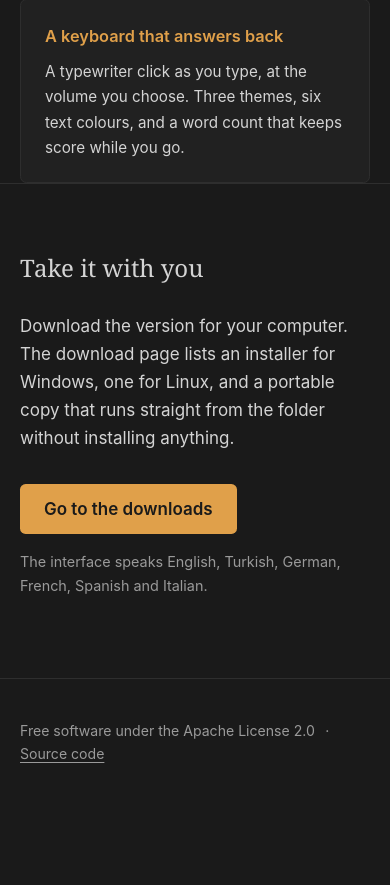
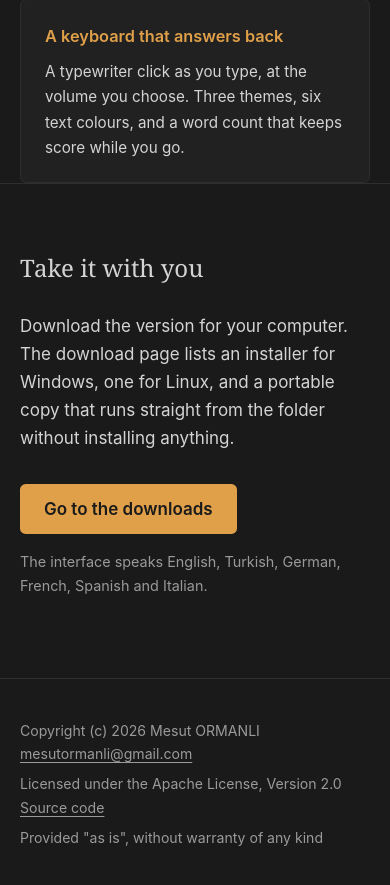
Before and after one commit to hyperpostulate/JTypeWriter, a plain HTML site: page site/index.html in a window 390 px wide. Shown: the part 1593-2478 px from the top of the page. Before the commit the page ends 2422 px from the top, so only its background shows below. Drawn offline with Linux system fonts and the light colour scheme; files whose address does not match are found by name.

Commit message:
feat(site): print the About card's legal block in the footer
The footer said "Free software under the Apache License 2.0" - a sentence
the application never uses, and one that had no copyright line, no contact
address and no warranty disclaimer. It now carries the four sentences the
About card prints, in its order: aboutCopyright, the author's address,
aboutLicense, aboutWarranty. The source-code link stays, and stays inside
the licence line, because that is the sentence whose subject it is.

The strings are the bundles' own - not a second copy of the wording - and
SitePageTest compares all three per language, so rewording the About card
without the page (or the reverse) fails instead of drifting. The address
is the About card's hard-coded hyperlink, so it is pinned by literal and
as a mailto: link, with the address visible as text so it can be copied.

Two layout points that only showed up on a phone: the old "·" separators
were inline spans, so when the address wrapped the separator stayed
orphaned at the end of the previous line; the footer's lines are now flex
rows with a column-gap, which cannot be left behind. And the mailto: is
the page's only non-GitHub link, which the third-party check now names
explicitly rather than weakening its rule.

Evidence:
- mvn -o clean test -> Tests run: 728, Failures: 0, Errors: 0, exit 0
  (727 before: one new test).
- Headless Chrome at 1280 px in EN, TR, DE and 420 px in EN, FR. Both
  layouts show the three legal lines in order, with "Source code" between
  the licence and warranty lines, and the address on its own line when the
  row wraps.
- The warranty text is written with &quot; in the attribute and the test
  decodes entities before comparing, so the visible string and the bundle
  are compared as the reader sees them.

```diff
--- a/site/index.html
+++ b/site/index.html
@@ -175,18 +175,41 @@
 </main>
 
 <footer class="shell">
-  <p>
-    <span data-en="Free software under the Apache License 2.0"
-          data-tr="Apache 2.0 lisansıyla özgür yazılım"
-          data-de="Freie Software unter der Apache-Lizenz 2.0"
-          data-fr="Logiciel libre sous licence Apache 2.0"
-          data-es="Software libre bajo la licencia Apache 2.0"
-          data-it="Software libero con licenza Apache 2.0">Free software under the Apache License 2.0</span>
-    <span class="dot">·</span>
+  <!-- The four sentences the About card prints, in its order: copyright, the
+       author's address, the licence the software is under, and the warranty
+       disclaimer. Kept word for word from the bundles so the page and the
+       application cannot describe the licensing differently, and pinned by
+       SitePageTest. The source-code link is the one addition, and it sits right
+       after the licence sentence because it is where that sentence points. -->
+  <p class="legal">
+    <span class="legal-copyright"
+          data-en="Copyright (c) 2026 Mesut ORMANLI"
+          data-tr="Telif hakkı (c) 2026 Mesut ORMANLI"
+          data-de="Copyright (c) 2026 Mesut ORMANLI"
+          data-fr="Copyright (c) 2026 Mesut ORMANLI"
+          data-es="Copyright (c) 2026 Mesut ORMANLI"
+          data-it="Copyright (c) 2026 Mesut ORMANLI">Copyright (c) 2026 Mesut ORMANLI</span>
+    <a href="mailto:mesutormanli@gmail.com">mesutormanli@gmail.com</a>
+  </p>
+  <p class="legal">
+    <span class="legal-license"
+          data-en="Licensed under the Apache License, Version 2.0"
+          data-tr="Apache Lisansı, Sürüm 2.0 ile lisanslanmıştır"
+          data-de="Lizenziert unter der Apache-Lizenz, Version 2.0"
+          data-fr="Sous licence Apache, version 2.0"
+          data-es="Licenciado bajo la Licencia Apache, versión 2.0"
+          data-it="Concesso in licenza con Apache License, versione 2.0">Licensed under the Apache License, Version 2.0</span>
     <a href="https://github.com/hyperpostulate/JTypeWriter"
        data-en="Source code" data-tr="Kaynak kodu" data-de="Quelltext"
        data-fr="Code source" data-es="Código fuente" data-it="Codice sorgente">Source code</a>
   </p>
+  <p class="legal legal-warranty"
+     data-en="Provided &quot;as is&quot;, without warranty of any kind"
+     data-tr="Hiçbir garanti verilmeksizin &quot;olduğu gibi&quot; sunulur"
+     data-de="Bereitgestellt „wie besehen“, ohne jegliche Gewährleistung"
+     data-fr="Fourni « en l'état », sans garantie d'aucune sorte"
+     data-es="Se ofrece &quot;tal cual&quot;, sin garantía de ningún tipo"
+     data-it="Fornito &quot;così com'è&quot;, senza alcuna garanzia">Provided "as is", without warranty of any kind</p>
   <noscript>
     <p class="hint">Türkçe tanıtım:
       <a href="https://github.com/hyperpostulate/JTypeWriter/blob/main/README-TR.md">README-TR</a></p>
--- a/site/style.css
+++ b/site/style.css
@@ -265,6 +265,24 @@ footer p {
     margin: 0;
 }
 
+/* The legal block is three short lines rather than one run of text: each is a
+   separate statement, and the source-code link has to sit inside the licence
+   line, so they cannot share a paragraph.
+
+   A wrapping flex row rather than inline text with "·" between the items: on a
+   narrow screen the address drops to its own line, and a separator span stayed
+   behind at the end of the previous one. A gap cannot be orphaned. */
+footer .legal {
+    display: flex;
+    flex-wrap: wrap;
+    align-items: baseline;
+    column-gap: 0.75rem;
+}
+
+footer .legal + .legal {
+    margin-top: 0.45rem;
+}
+
 footer a {
     color: var(--muted);
     text-decoration: underline;
@@ -274,10 +292,6 @@ footer a {
 footer a:hover,
 footer a:focus-visible {
     color: var(--text);
-}
-
-.dot {
-    margin-inline: 0.4rem;
 }
 
 @media (prefers-reduced-motion: reduce) {
```
Also changed, not shown: 2 other files.
